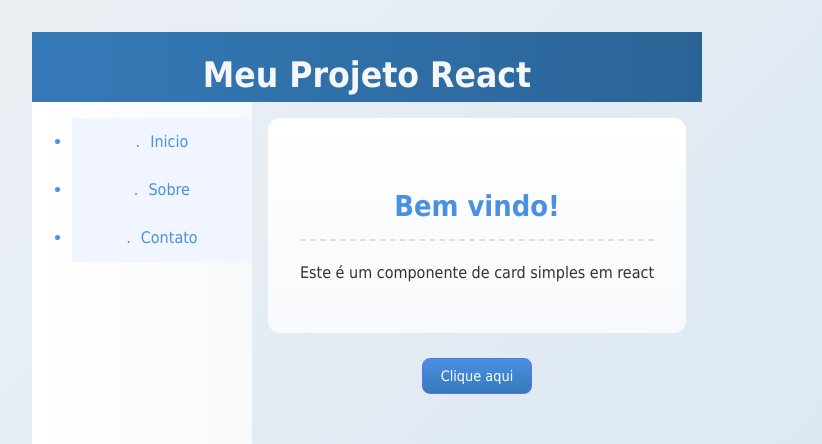
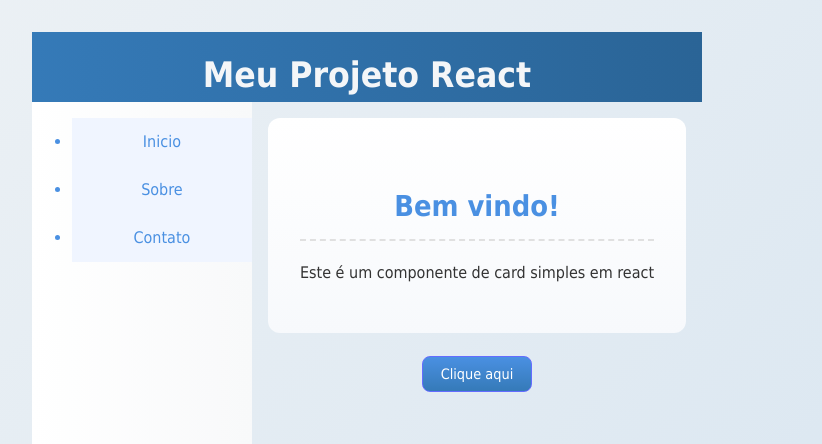
Before and after one commit to cynthiamaia/Disc.Web, a React (Vite) app in the folder meu-projeto-react/: page / in a window 1280 px wide. In both pictures the pointer is over the button "Clique aqui". Shown: the top 444 px of the page, without its empty margins (273-1095 px from the left). Built offline with nearby package versions, Linux system fonts and the light colour scheme.

Commit message:
üpdates

```diff
--- a/meu-projeto-react/src/App.css
+++ b/meu-projeto-react/src/App.css
@@ -45,6 +45,9 @@ body {
   margin-top: 25px;/* espaco acima do botao */
 
 }
+.botao:hover{
+transform: translateY(-2px);
+}
 .menu li:hover{
   background-color: #4a90e2;
   color: white;
@@ -52,7 +55,6 @@ body {
 }
 /* marcadores personalizado */
 .menu li:before{
-  content: ".";
   margin-right: 10px;
   color: inherit; /*herda a cor do elemento pai */
 }
```
